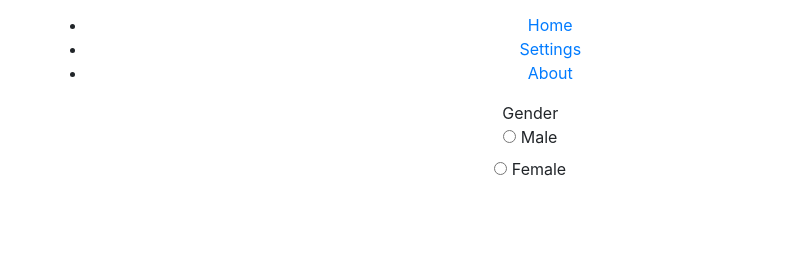
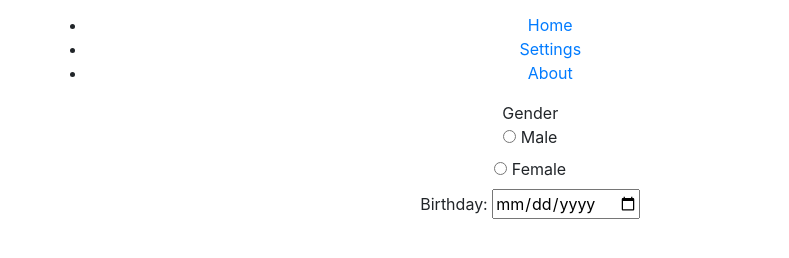
Before and after one commit to Virsail/Web-application, a plain HTML site: page index.html in a window 1280 px wide. Shown: the part 252-510 px from the top of the page, without its empty margins (0-789 px from the left). Drawn offline with nearby package versions, Linux system fonts and the light colour scheme.

Commit message:
enable the user to input the birthdate information

```diff
--- a/index.html
+++ b/index.html
@@ -29,6 +29,11 @@
 <label for="male">Male</label><br>
 <input type="radio" id="female" name="gender" value="female">
 <label for="female">Female</label><br>
+                <form>
+                    <label for="birthday">Birthday:</label>
+                    <input type="date" id="birthday" name="birthday">
+                  </form>
+            </select>
             </form>
         </div>
     </body>
```
